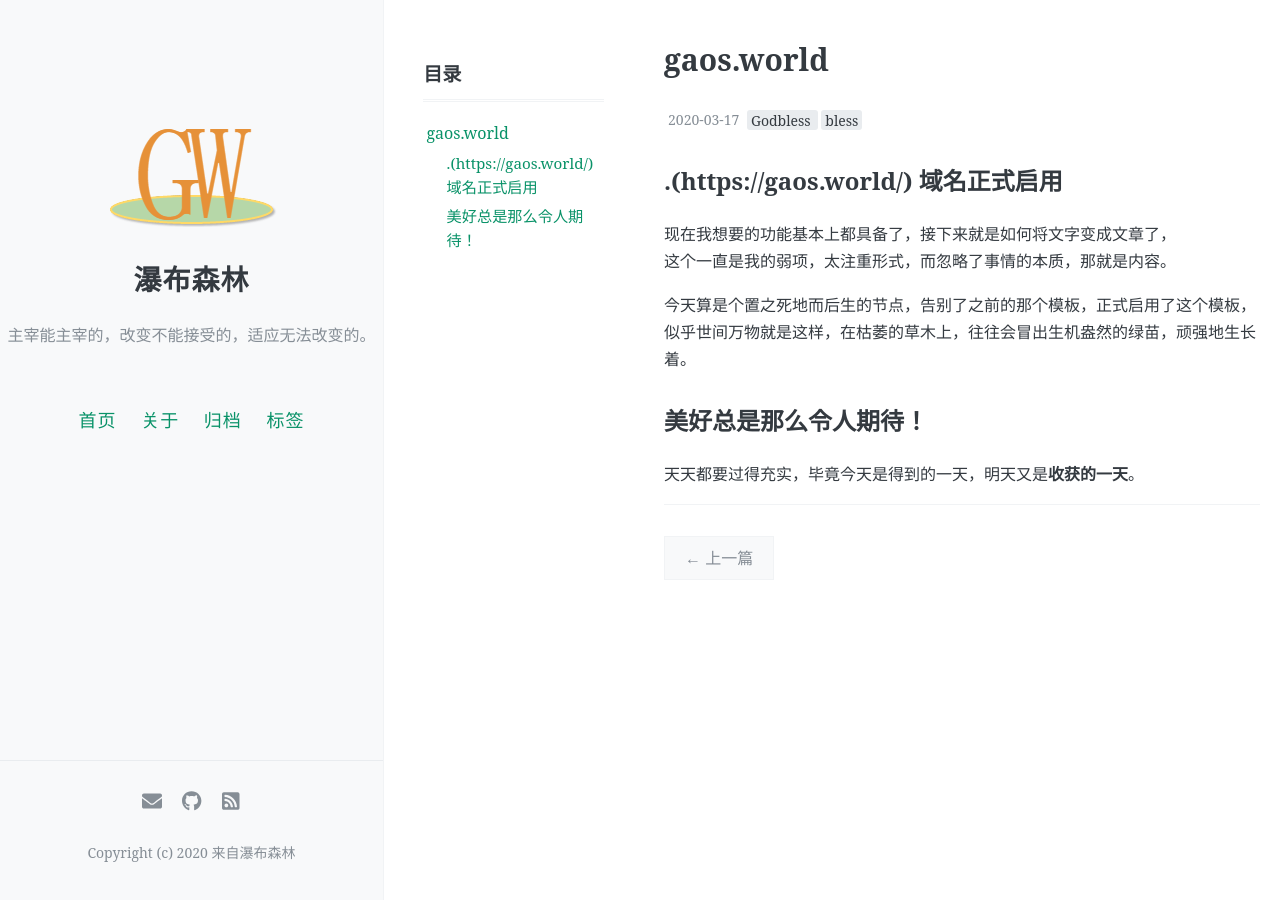
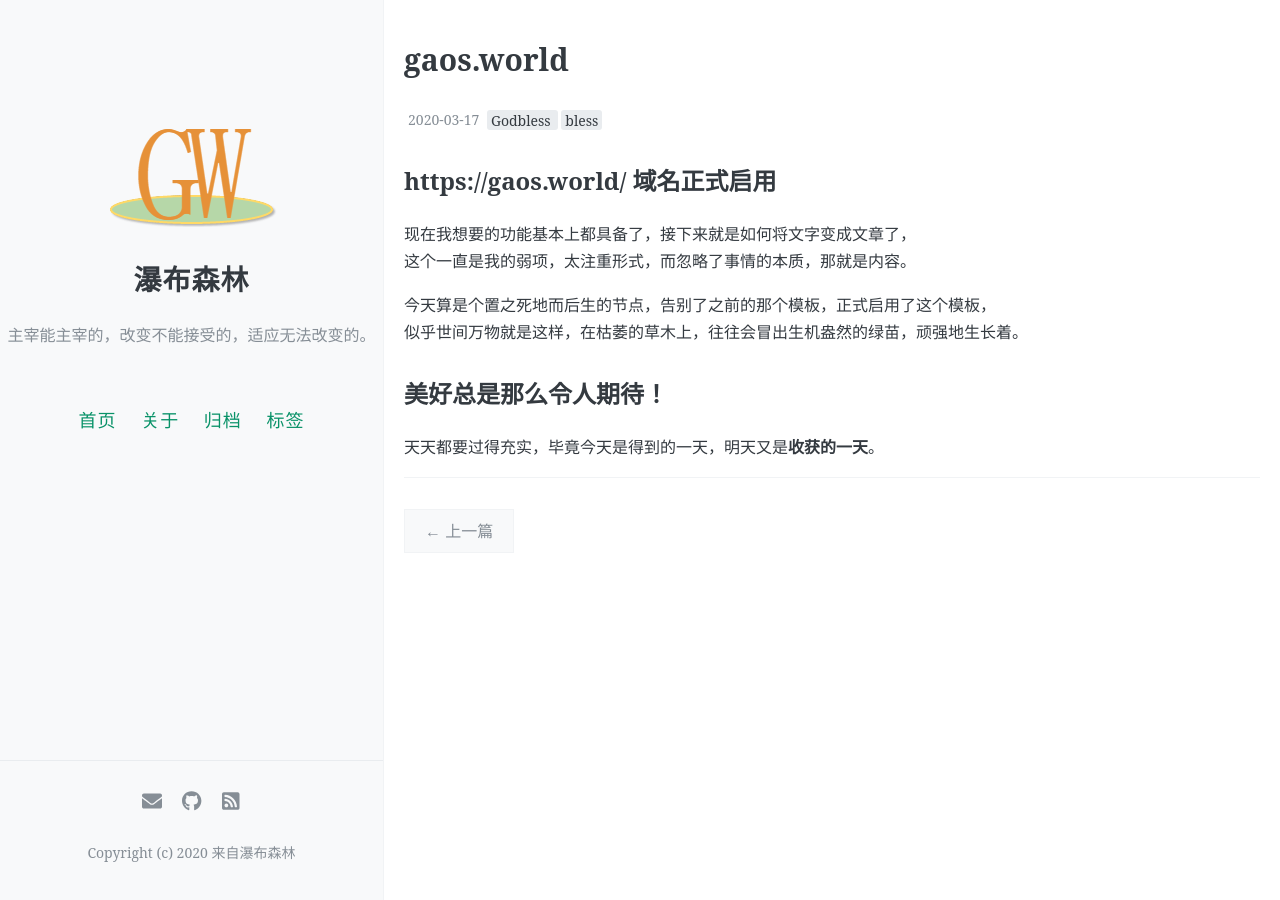
Before and after one commit to jordongao/jordongao.github.io, a Jekyll site: the page built from _posts/2020-03-17-gao.md, in a window 1280 px wide. Built offline with Jekyll 4.4.1, drawn with Linux system fonts in a browser that asks for light colours; comment, search, counter and statistics services are not loaded; some of the changed lines change nothing that is shown.

Commit message:
Update 2020-03-17-gao.md

```diff
--- a/_posts/2020-03-17-gao.md
+++ b/_posts/2020-03-17-gao.md
@@ -6,10 +6,9 @@ Author: 瀑布森林
 categories:
 tags: [Godbless, bless]
 comments: true
-toc: true
-pinned: true
 ---
-## .(https://gaos.world/) 域名正式启用
+
+## https://gaos.world/ 域名正式启用
 
 现在我想要的功能基本上都具备了，接下来就是如何将文字变成文章了，<br>
 这个一直是我的弱项，太注重形式，而忽略了事情的本质，那就是内容。
```
